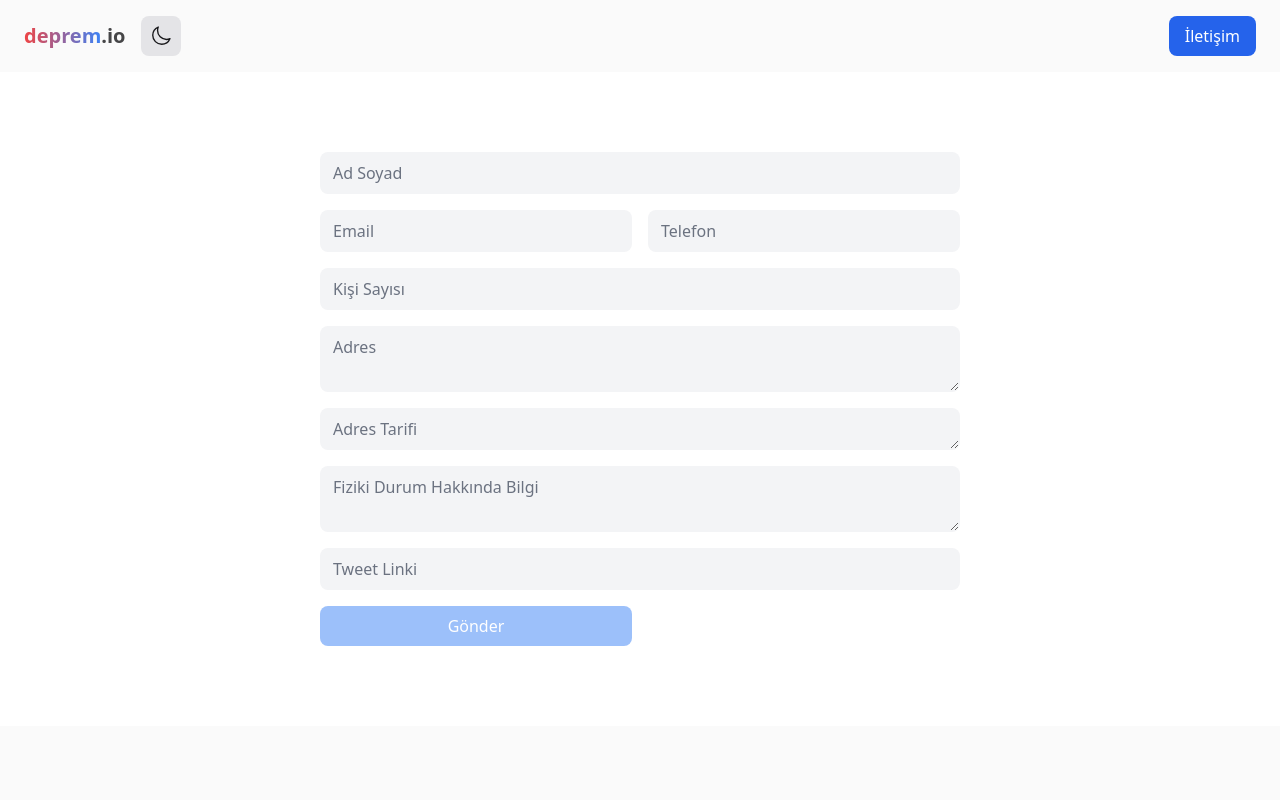
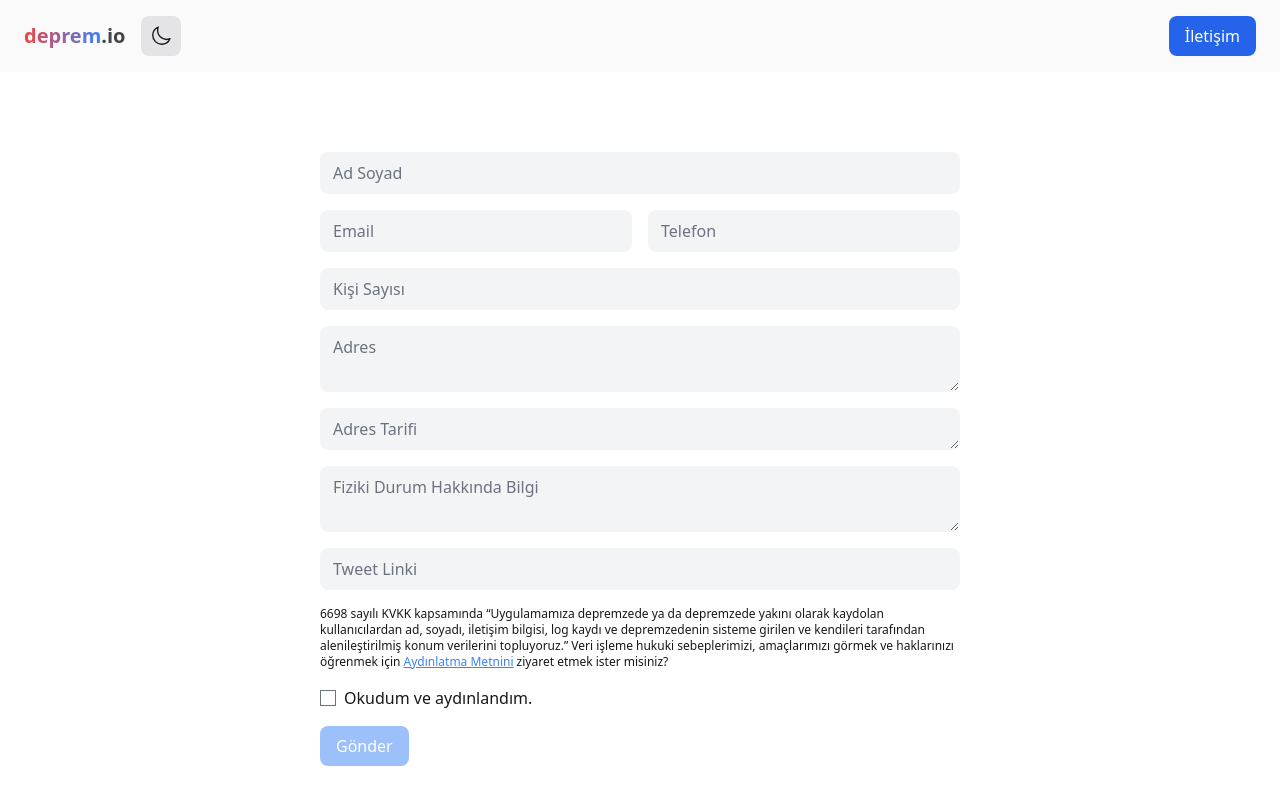
Before and after one commit to acikyazilimagi/deprem-io, a Next.js app: page /yardim-istek-enkaz in a window 1280 px wide. Shown: the top 800 px of the page. Built offline with nearby package versions, Linux system fonts and the light colour scheme.

Commit message:
fix form item

```diff
--- a/pages/yardim-istek-enkaz.tsx
+++ b/pages/yardim-istek-enkaz.tsx
@@ -1,5 +1,6 @@
 import { Controller, useForm } from "react-hook-form";
 import { cx } from "@/lib/utils";
+import Link from "next/link";
 
 enum State {
   Kritik = "kritik",
@@ -125,6 +126,36 @@ export default function YardimIstekEnkaz() {
             />
           </div>
 
+          <div className="sm:col-span-2">
+            <p className="text-xs">
+              6698 sayılı KVKK kapsamında “Uygulamamıza depremzede ya da
+              depremzede yakını olarak kaydolan kullanıcılardan ad, soyadı,
+              iletişim bilgisi, log kaydı ve depremzedenin sisteme girilen ve
+              kendileri tarafından alenileştirilmiş konum verilerini
+              topluyoruz.” Veri işleme hukuki sebeplerimizi, amaçlarımızı görmek
+              ve haklarınızı öğrenmek için{" "}
+              <Link className="text-blue-500 underline" href="/hukuki-kvkk">
+                Aydınlatma Metnini
+              </Link>{" "}
+              ziyaret etmek ister misiniz?
+            </p>
+
+            <div className="mt-4">
+              <Controller
+                name="term"
+                control={control}
+                rules={{ required: true }}
+                render={({ field: { value, ...props } }) => (
+                  <label className="flex items-center gap-2">
+                    <input type="checkbox" checked={value} {...props} />
+                    <span>Okudum ve aydınlandım.</span>
+                  </label>
+                )}
+              />
+            </div>
+          </div>
+
+          <div>
             <button
               type="submit"
               className={cx(!formState.isValid && "opacity-50")}
@@ -132,6 +163,7 @@ export default function YardimIstekEnkaz() {
               Gönder
             </button>
           </div>
+        </div>
       </form>
     </div>
   );
--- a/styles/globals.css
+++ b/styles/globals.css
@@ -58,7 +58,7 @@
   }
 
   button[type="submit"] {
-    @apply h-10 rounded-lg border-transparent bg-blue-500 text-white
+    @apply h-10 rounded-lg border-transparent bg-blue-500 px-4 text-white
         focus:bg-blue-600 focus:ring-0;
   }
 }
```
Lines whose indentation alone changed are shown as unchanged.
